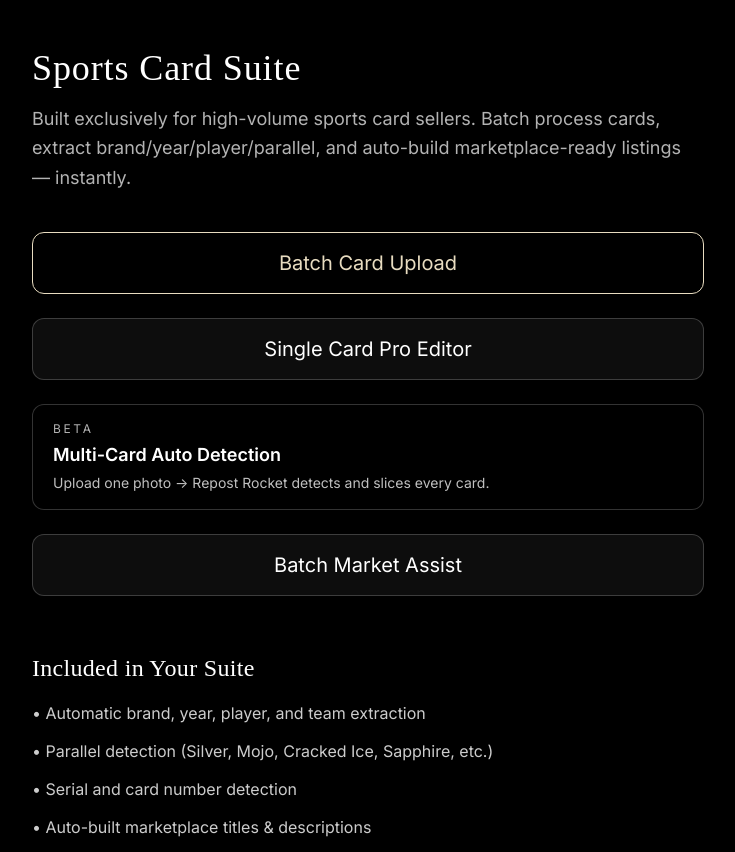
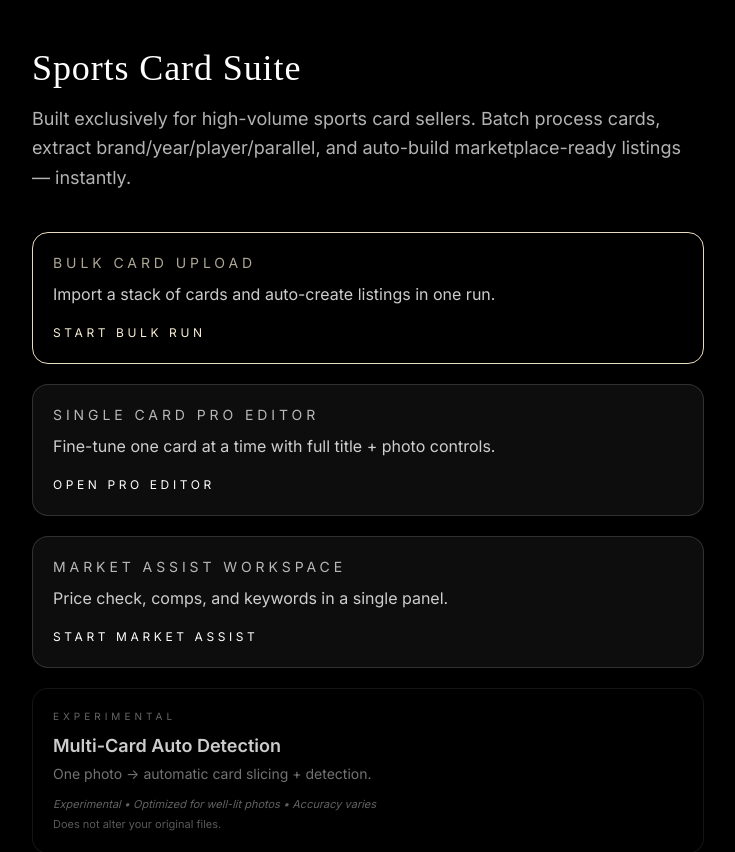
Before and after one commit to jessicadownes627/repostrocket, a React (Vite) app: page /sports-cards in a window 1280 px wide. Shown: the top 852 px of the page, without its empty margins (272-1007 px from the left). Built offline with nearby package versions, Linux system fonts and the light colour scheme.

Commit message:
Batch Mode + Sports Card Suite validated end-to-end

```diff
--- a/src/pages/Batch.jsx
+++ b/src/pages/Batch.jsx
@@ -13,6 +13,7 @@ function Batch() {
 
   const [photos, setPhotos] = useState([]);
   const [isUploading, setIsUploading] = useState(false);
+  const hasPhotos = photos.length > 0;
 
   // ---------------------------------------
   // HANDLE FILE UPLOAD (HEIC SAFE + MOBILE SAFE)
@@ -103,11 +104,20 @@ function Batch() {
 
   return (
     <div className="min-h-screen bg-black text-white px-6 py-10">
+      <button
+        onClick={() => navigate(-1)}
+        className="text-left text-sm text-[#E8DCC0] uppercase tracking-[0.2em] mb-4 w-fit hover:opacity-80 transition"
+      >
+        ← Back
+      </button>
       <h1 className="text-4xl mb-6 font-cinzel text-center tracking-wide">
         Batch Mode
       </h1>
 
       {/* UPLOAD AREA */}
+      <div className="text-xs uppercase tracking-[0.35em] text-center text-white/60 mb-4">
+        Step 1 — Upload Photos
+      </div>
       <div
         className="
           border border-[#4cc790] border-dashed
@@ -146,9 +156,22 @@ function Batch() {
         </p>
       )}
 
+      {!isUploading && hasPhotos && (
+        <div className="flex justify-center mt-6">
+          <div className="inline-flex items-center gap-2 px-4 py-2 rounded-full border border-white/15 bg-black/30 text-[11px] uppercase tracking-[0.3em] text-white/70">
+            <span className="w-2 h-2 rounded-full bg-[#4cc790] animate-pulse" />
+            Batch ready · {photos.length} card{photos.length > 1 ? "s" : ""} queued
+          </div>
+        </div>
+      )}
+
       {/* THUMBNAIL GRID */}
-      {photos.length > 0 && (
-        <div className="mt-10 grid grid-cols-2 md:grid-cols-3 lg:grid-cols-4 gap-6 max-w-5xl mx-auto">
+      {hasPhotos && (
+        <>
+          <div className="text-xs uppercase tracking-[0.35em] text-center text-white/60 mt-10 mb-4">
+            Step 2 — Review Cards
+          </div>
+          <div className="grid grid-cols-2 md:grid-cols-3 lg:grid-cols-4 gap-6 max-w-5xl mx-auto">
           {photos.map((p) => (
             <div
               key={p.id}
@@ -168,33 +191,32 @@ function Batch() {
                 onClick={() => removePhoto(p.id)}
                 className="
                   absolute top-2 right-2
-                  bg-black/60
-                  text-white
-                  rounded-full
-                  w-8 h-8
-                  flex items-center justify-center
-                  border border-[#4cc790]
-                  hover:bg-black/80
+                  bg-black/45
+                  text-white/80
+                  rounded-full px-3 py-1 text-xs
+                  border border-white/30
+                  hover:bg-black/65
                   transition
                 "
               >
-                ✕
+                Remove
               </button>
             </div>
           ))}
         </div>
+        </>
       )}
 
       {/* ADD MORE PHOTOS */}
-      {photos.length > 0 && (
+      {hasPhotos && (
         <div className="text-center mt-8">
           <button
             onClick={() => document.getElementById("batchUpload").click()}
             className="
               text-[#E8DCC0]
               underline
-              text-lg
-              tracking-wide
+              text-sm
+              tracking-[0.3em]
               hover:opacity-80
               transition
             "
@@ -205,8 +227,11 @@ function Batch() {
       )}
 
       {/* CONTINUE */}
-      {photos.length > 0 && (
+      {hasPhotos && (
         <div className="text-center mt-10">
+          <div className="text-xs uppercase tracking-[0.35em] text-white/60 mb-4">
+            Step 3 — Launch Batch
+          </div>
           <button
             onClick={handleBuildBatch}
             className="
--- a/src/pages/SportsCardSuite.jsx
+++ b/src/pages/SportsCardSuite.jsx
@@ -5,6 +5,39 @@ import { loadListingLibrary } from "../utils/savedListings";
 export default function SportsCardSuite() {
   const navigate = useNavigate();
   const [hasCards, setHasCards] = useState(true);
+  const handleNavigate = (path) => navigate(path);
+
+  const primaryTools = [
+    {
+      title: "Bulk Card Upload",
+      description: "Import a stack of cards and auto-create listings in one run.",
+      cta: "Start Bulk Run",
+      path: "/batch",
+      accent: "gold",
+    },
+    {
+      title: "Single Card Pro Editor",
+      description: "Fine-tune one card at a time with full title + photo controls.",
+      cta: "Open Pro Editor",
+      path: "/card-prep",
+      accent: "neutral",
+    },
+    {
+      title: "Market Assist Workspace",
+      description: "Price check, comps, and keywords in a single panel.",
+      cta: "Start Market Assist",
+      path: "/batch-comps",
+      accent: "neutral",
+    },
+  ];
+
+  const multiCardInfo = {
+    title: "Multi-Card Auto Detection",
+    description: "One photo → automatic card slicing + detection.",
+    disclaimer: "Experimental • Optimized for well-lit photos • Accuracy varies",
+    trustNote: "Does not alter your original files.",
+    path: "/multi-detect",
+  };
 
   useEffect(() => {
     try {
@@ -33,52 +66,49 @@ export default function SportsCardSuite() {
         </p>
 
         {/* CTA Section */}
-        <div className="flex flex-col gap-6 mt-8">
+        <div className="flex flex-col gap-5 mt-8">
+          {primaryTools.map((tool) => (
+            <button
+              key={tool.title}
+              onClick={() => handleNavigate(tool.path)}
+              className={`w-full text-left px-5 py-5 rounded-2xl border transition-all ${
+                tool.accent === "gold"
+                  ? "border-[#E8DCC0] text-[#F8EED5] bg-black/25 hover:bg-black/40"
+                  : "border-white/15 text-white bg-white/5 hover:bg-white/10"
+              }`}
+            >
+              <div className="text-sm uppercase tracking-[0.28em] opacity-70 mb-2">
+                {tool.title}
+              </div>
+              <div className="text-base text-white/80 leading-relaxed mb-3">
+                {tool.description}
+              </div>
+              <span className="text-xs tracking-[0.3em] uppercase">
+                {tool.cta}
+              </span>
+            </button>
+          ))}
 
-          {/* Batch Upload */}
           <button
-            onClick={() => navigate("/batch")}
-            className="w-full py-4 rounded-xl border border-[#E8DCC0] text-[#E8DCC0] bg-black/20
-                       hover:bg-black/40 transition-all text-xl"
+            onClick={() => handleNavigate(multiCardInfo.path)}
+            className="w-full text-left px-5 py-5 rounded-2xl border border-white/10 bg-black/20 text-white/80 hover:bg-black/35 transition-all opacity-80"
           >
-            Batch Card Upload
-          </button>
-
-          {/* Single Card Mode */}
-          <button
-            onClick={() => navigate("/card-prep")}
-            className="w-full py-4 rounded-xl border border-white/20 text-white bg-white/5
-                       hover:bg-white/10 transition-all text-xl"
-          >
-            Single Card Pro Editor
-          </button>
-
-          {/* Multi-Card Auto Detection */}
-          <button
-            onClick={() => navigate("/multi-detect")}
-            className="w-full py-4 rounded-xl border border-white/20 text-white bg-black/30
-                       hover:bg-black/50 transition-all text-xl text-left px-5"
-          >
-            <div className="text-xs uppercase tracking-[0.22em] opacity-70 mb-1">
-              BETA
+            <div className="text-[10px] uppercase tracking-[0.4em] text-white/50 mb-2">
+              Experimental
             </div>
-            <div className="text-lg font-semibold">
-              Multi-Card Auto Detection
+            <div className="text-lg font-semibold text-white">
+              {multiCardInfo.title}
             </div>
-            <div className="text-sm opacity-75 mt-1">
-              Upload one photo → Repost Rocket detects and slices every card.
+            <div className="text-sm opacity-70 mt-1">
+              {multiCardInfo.description}
+            </div>
+            <div className="text-[11px] opacity-60 mt-3 italic">
+              {multiCardInfo.disclaimer}
+            </div>
+            <div className="text-[11px] opacity-55 mt-1">
+              {multiCardInfo.trustNote}
             </div>
           </button>
-
-          {/* Batch Market Assist */}
-          <button
-            onClick={() => navigate("/batch-comps")}
-            className="w-full py-4 rounded-xl border border-white/20 text-white bg-white/5
-                       hover:bg-white/10 transition-all text-xl"
-          >
-            Batch Market Assist
-          </button>
-
         </div>
 
         {/* Features */}
```
